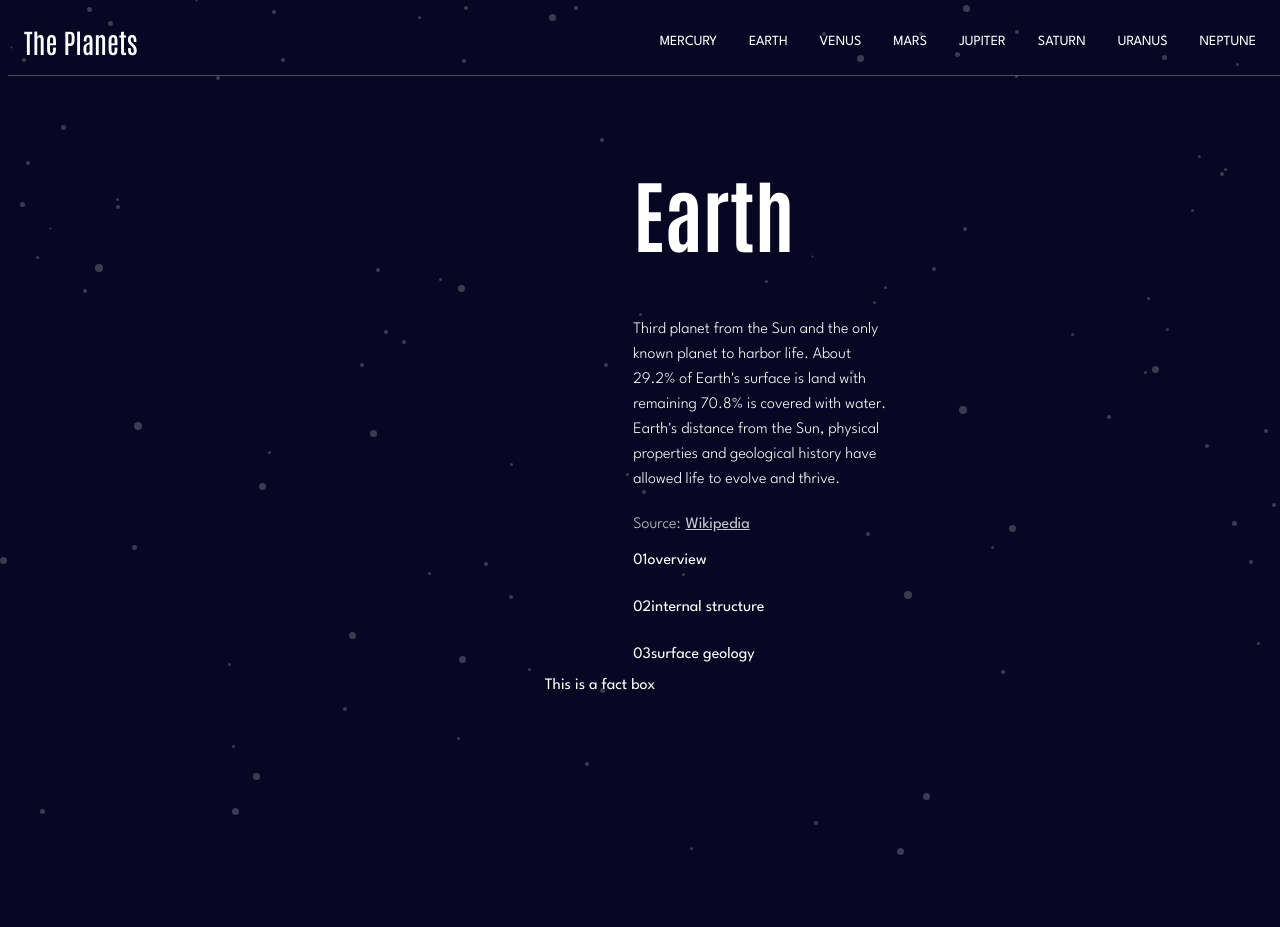
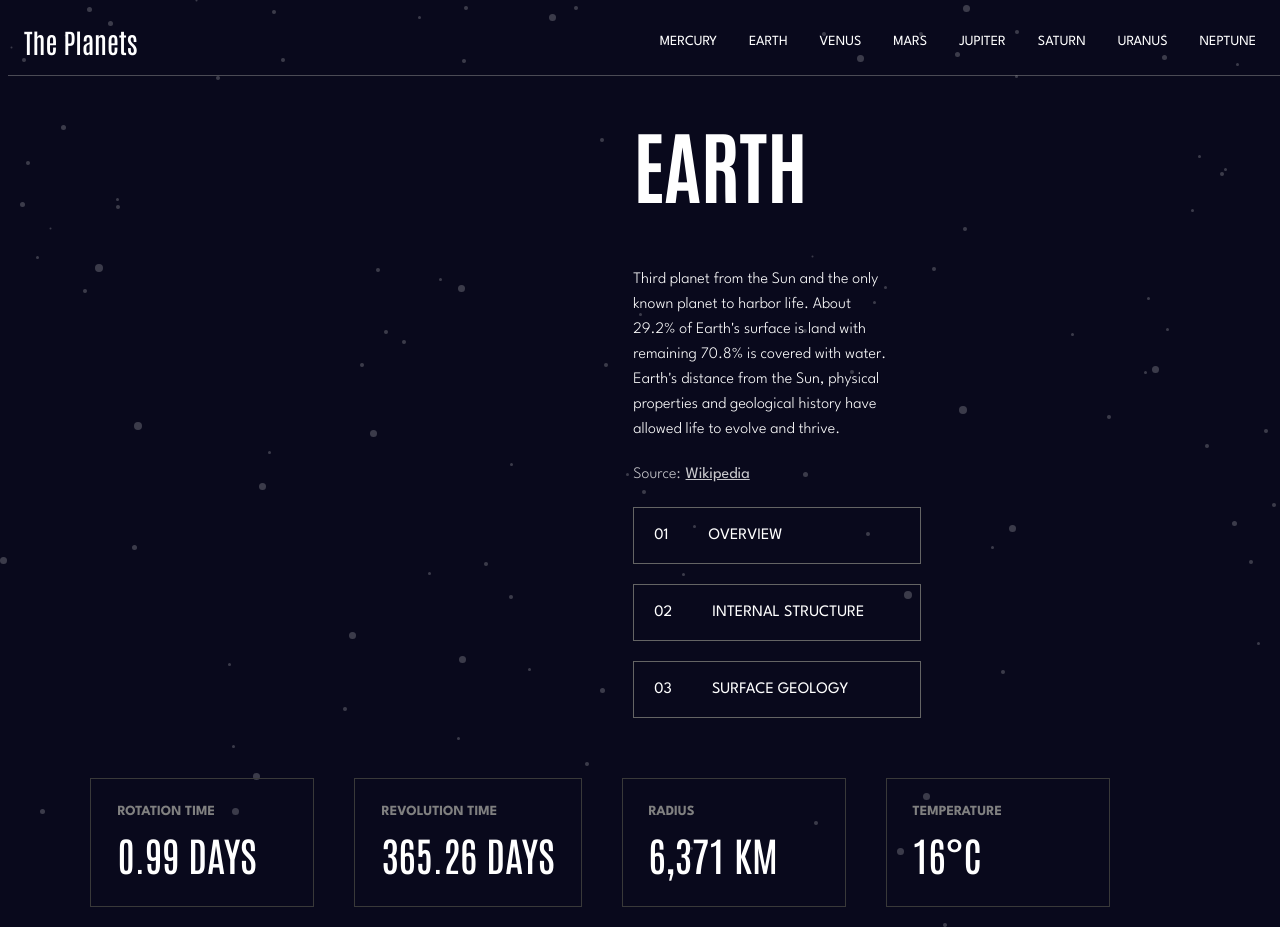
Before and after one commit to MargaritaBusyginaCa/planet-facts, a React app: page /Earth in a window 1280 px wide. Built offline with nearby package versions, Linux system fonts and the light colour scheme.

Commit message:
add FactBox component

```diff
--- a/package.json
+++ b/package.json
@@ -22,7 +22,8 @@
     "babel-preset-es2015": "^6.24.1",
     "css-loader": "^6.7.1",
     "react-dom": "^18.1.0",
-    "react-router-dom": "^6.3.0"
+    "react-router-dom": "^6.3.0",
+    "request": "^2.79.0"
   },
   "devDependencies": {
     "@babel/core": "^7.18.2",
--- a/src/components/FactBox.js
+++ b/src/components/FactBox.js
@@ -3,11 +3,13 @@ import '../index.css'
 import '../styles/factbox.css'
 import data from "../../data.json"
 import PlanetComponent from "./PlanetComponent"
+import '../styles/factbox.css'
 
-function FactBox(){
+function FactBox({title, data}){
  return(
-     <div className="factbox-main-container">
-         This is a fact box
+     <div className="factbox">
+         <h4 className="fact-title">{title}</h4>
+         <p className="fact-data">{data}</p>
      </div>
  )
 
--- a/src/components/PlanetComponent.js
+++ b/src/components/PlanetComponent.js
@@ -1,36 +1,39 @@
-import React from "react"
+import React, {useState} from "react"
 import '../index.css'
 import '../styles/planet.css'
+import '../styles/factbox.css'
 import data from "../../data.json"
 import {useParams} from "react-router-dom"
 import FactBox from "./FactBox"
 
 function PlanetComponent(){
+  // const [img, setImg] = (`../assets/planet-${thisPlanet.name.toLowerCase()}.svg`)
   const {planetName} = useParams()
   const thisPlanet = data.find(planet => planet.name === planetName)
+  function loadImage(imgName){
 
+  }
   return(
-
     <div className="planet-page">
       <div className="planet-container">
         <div className="planet-img">
-                <img src={require(`../assets/planet-${thisPlanet.name.toLowerCase(  )}.svg`).default}/>
+          <img src={require(`../assets/planet-${thisPlanet.name.toLowerCase()}.svg`).default}/>
         </div>
 
         <div className="planet-info">
 
         <div className="planet-info-main">
-                  <h1>{thisPlanet.name}</h1>
+          <h1>{thisPlanet.name.toUpperCase()}</h1>
           <p>{thisPlanet.overview.content}</p>
           <div className="source-info">
             <p>Source:</p>
-                    <a href="#">Wikipedia</a>
+            <a href={thisPlanet.overview.source}>Wikipedia</a>
             <img src={require(`../assets/icon-source.svg`).default}/>
           </div>
         </div>
 
         <div className="planet-buttons">
-                 <div className="interactive-button-container">
+          <div className="interactive-button-container" onClick={() => loadImage()}>
             <p className="num">01</p>
             <p>overview</p>
           </div>
@@ -46,7 +49,12 @@ function PlanetComponent(){
 
       </div>
     </div>
-            <FactBox/>
+    <div className="factbox-main">
+      <FactBox title={"rotation time"} data={thisPlanet.rotation}/>
+      <FactBox title={"revolution time"} data={thisPlanet.revolution}/>
+      <FactBox title={"radius"} data={thisPlanet.radius}/>
+      <FactBox title={"temperature"} data={thisPlanet.temperature}/>
+      </div>
     </div>
 
   )
--- a/src/index.css
+++ b/src/index.css
@@ -21,8 +21,9 @@ body{
    width: 100%;
    font-family: var(--ff-spartan );
    background-image: url('../public/images/background-stars.svg');
-   background-color: var(--clr-dark-space);
+   background-color: rgb(9, 9, 28);
    color: var(--clr-white);
-   overflow:hidden;
+   overflow-x: hidden;
+   overflow-y: scroll;
 
 }
--- a/src/styles/factbox.css
+++ b/src/styles/factbox.css
@@ -1,3 +1,27 @@
-.factbox-main-container{
+.factbox-main{
     height: 200px;
+    display: flex;
+    justify-content: center;
+    margin-top: 20px;
 }
+.factbox{
+    padding: 16px;
+    color: #FFFF;
+    border: 1px solid rgb(57, 57, 57);
+    margin:20px;
+    min-width: 190px;
+    max-height: 100px;
+}
+.factbox *{
+    margin: 10px;
+    text-transform: uppercase;
+}
+.fact-title{
+    color:grey;
+    font-size: 14px;
+    margin: 10px 10px;
+}
+.fact-data{
+    font-size: 40px;
+    font-family: 'Antonio', sans-serif;
+}
--- a/src/styles/planet.css
+++ b/src/styles/planet.css
@@ -48,4 +48,16 @@
 }
 .interactive-button-container{
     display: flex;
+    background-color: transparent;
+    border: 1px solid rgb(100, 100, 100);
+    cursor: pointer;
+    margin: 20px 0;
+    text-transform: uppercase;
 }
+.interactive-button-container *{
+    margin: 20px;
+}
+/* .interactive-button-container:active{
+    background-color: #419EBB;
+    color: #FFFF;
+} */
```
Also changed, not shown: 1 other file (tests, documents, lock files or other folders). Lines whose indentation alone changed are shown as unchanged.
